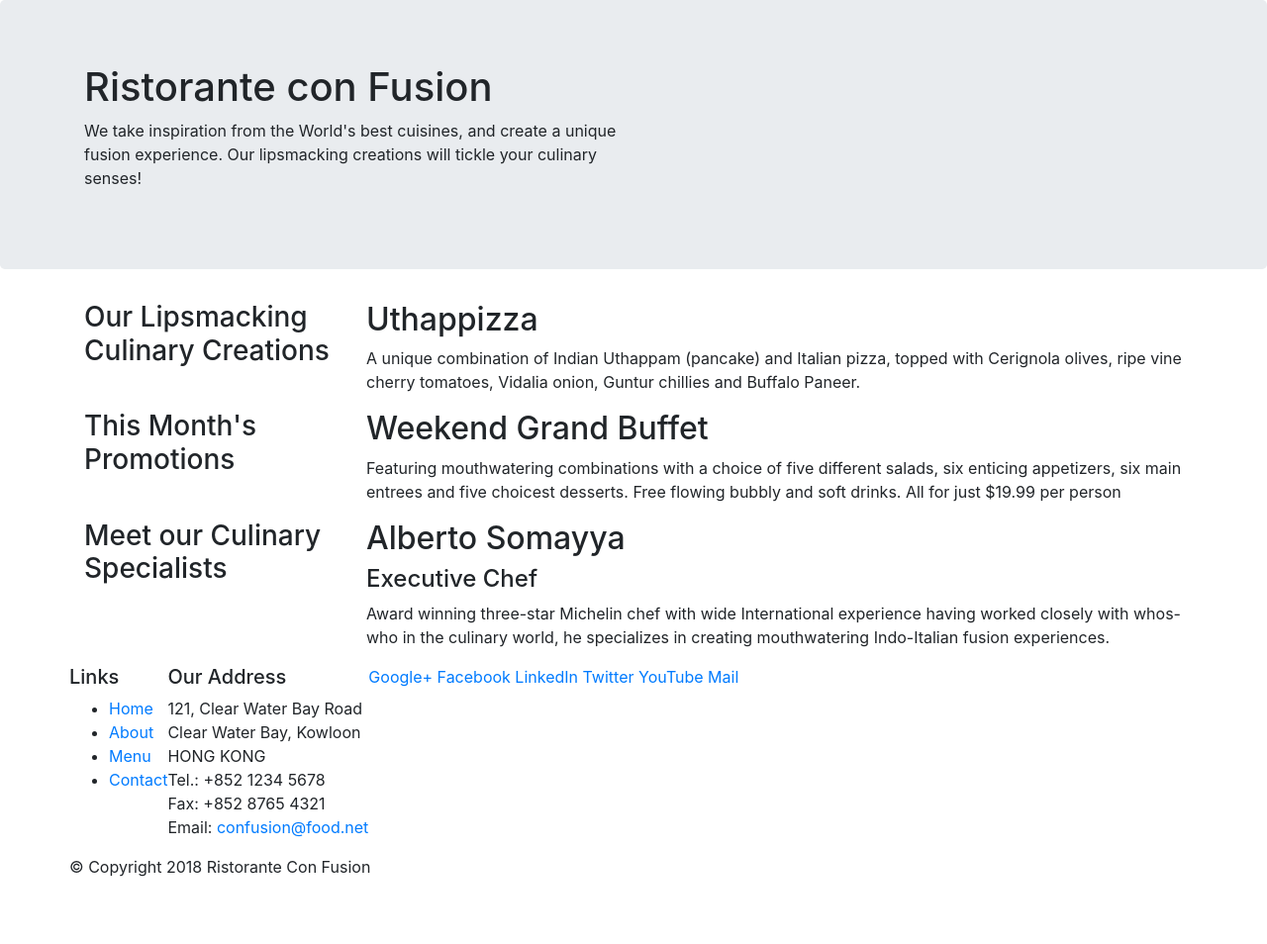
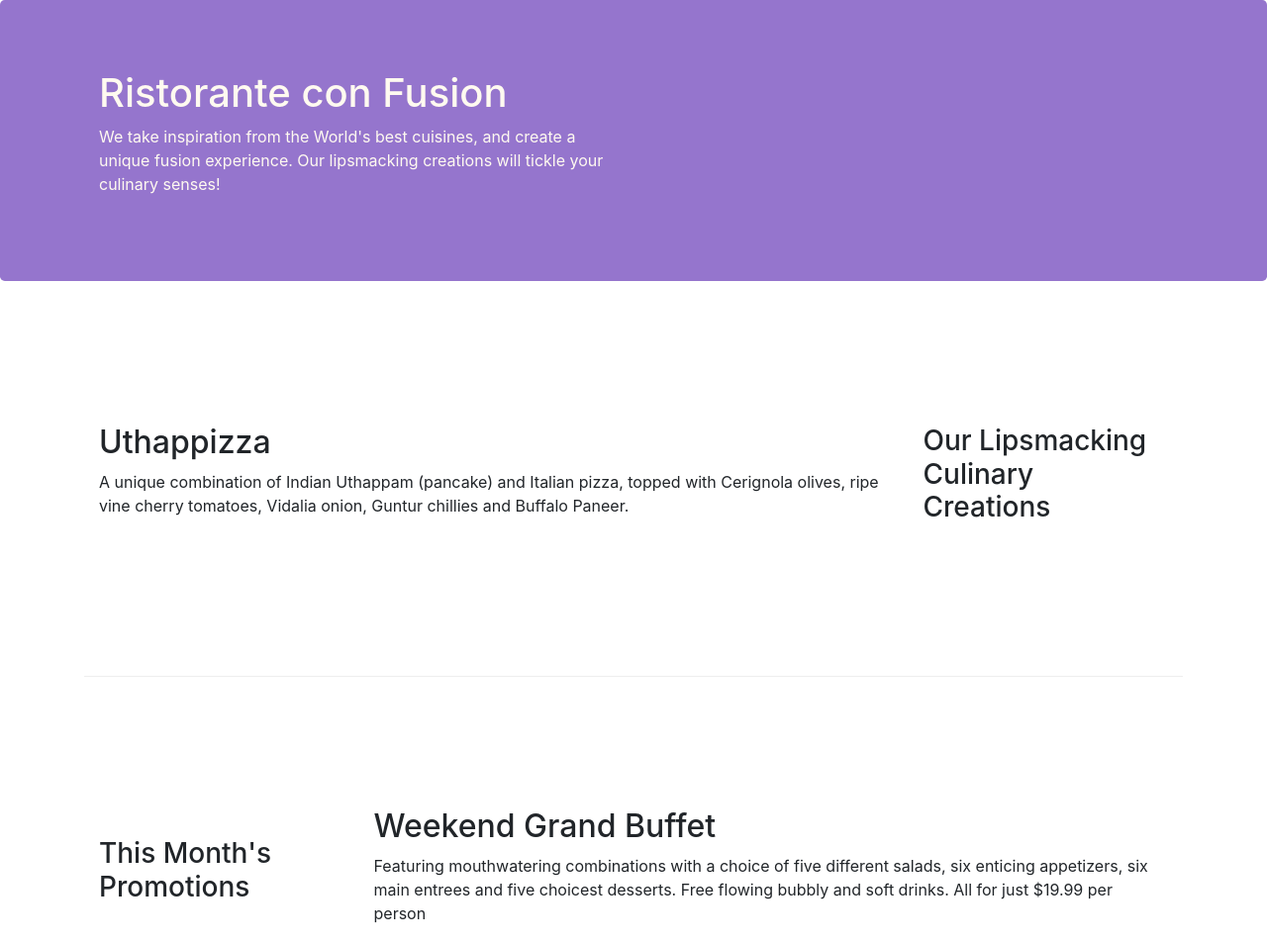
Before and after one commit to mdh3hc/bootstrap4, a website: page index.html in a window 1280 px wide. Shown: the top 954 px of the page at 99% size. Before the commit the page ends 904 px from the top, so only its background shows below. Drawn offline with nearby package versions, Linux system fonts and the light colour scheme.

Commit message:
After assignment 1

```diff
--- /dev/null
+++ b/css/styles.css
@@ -0,0 +1,30 @@
+.row-header{
+    margin: 0px auto;
+    padding: 0px auto;
+}
+
+.row-content {
+    margin: 0px auto;
+    padding: 50px 0px 50px 0px;
+    border-bottom: 1px ridge;
+    min-height: 400px;
+}
+
+.footer {
+    background-color: #d1c4e9;
+    margin: 0px auto;
+    padding: 20px 0px 20px 0px;
+}
+
+.jumbotron {
+    padding: 70px 30px 70px 30px;
+    margin: 0px auto;
+    background-color: #9575CD;
+    color: floralwhite;
+}
+
+.address {
+    font-size: 80%;
+    margin: 0px;
+    color: #0f0f0f;
+}
--- a/index.html
+++ b/index.html
@@ -10,13 +10,14 @@
 
     <!-- Bootstrap CSS -->
     <link rel="stylesheet" href="node_modules/bootstrap/dist/css/bootstrap.min.css">
+    <link rel="stylesheet" href="css/styles.css">
 </head>
 
 <body>
 
     <header class="jumbotron">
         <div class="container">
-            <div class="row">
+            <div class="row row-header">
                 <div class="col-12 col-sm-6">
                     <h1>Ristorante con Fusion</h1>
                     <p>We take inspiration from the World's best cuisines, and create a unique fusion experience. Our lipsmacking creations will tickle your culinary senses!</p>
@@ -28,18 +29,18 @@
     </header>
 
     <div class="container">
-        <div class="row">
-            <div class="col-12 col-sm-4 col-md-3">
+        <div class="row row-content align-items-center">
+            <div class="col-12 col-sm-4 order-sm-last col-md-3">
                 <h3>Our Lipsmacking Culinary Creations</h3>
             </div>
-            <div class="col-12 col-sm col-md">
+            <div class="col col-sm order-sm-first col-md">
                 <h2>Uthappizza</h2>
                 <p>A unique combination of Indian Uthappam (pancake) and Italian pizza, topped with Cerignola olives, ripe vine cherry tomatoes, Vidalia onion, Guntur chillies and Buffalo Paneer.</p>
             </div>
         </div>
 
 
-        <div class="row">
+        <div class="row row-content align-items-center">
             <div class="col-12 col-sm-4 col-md-3">
                 <h3>This Month's Promotions</h3>
             </div>
@@ -49,11 +50,11 @@
             </div>
         </div>
 
-        <div class="row">
-            <div class="col-12 col-sm-4 col-md-3">
+        <div class="row row-content align-items-center">
+            <div class="col-12 col-sm-4 order-sm-last col-md-3">
                 <h3>Meet our Culinary Specialists</h3>
             </div>
-            <div class="col-12 col-sm col-md">
+            <div class="col-12 col-sm order-sm-first col-md">
                 <h2>Alberto Somayya</h2>
                 <h4>Executive Chef</h4>
                 <p>Award winning three-star Michelin chef with wide International experience having worked closely with whos-who in the culinary world, he specializes in creating mouthwatering Indo-Italian fusion experiences. </p>
@@ -61,19 +62,19 @@
         </div>
     </div>
 
-    <footer>
+    <footer class="footer">
         <div class="container">
             <div class="row">
-                <div>
+                <div class="col-4 offset-1 col-sm-2">
                     <h5>Links</h5>
-                    <ul>
+                    <ul class="list-unstyled">
                         <li><a href="#">Home</a></li>
                         <li><a href="#">About</a></li>
                         <li><a href="#">Menu</a></li>
                         <li><a href="#">Contact</a></li>
                     </ul>
                 </div>
-                <div>
+                <div class="col-7 col-sm-5">
                     <h5>Our Address</h5>
                     <address>
 		              121, Clear Water Bay Road<br>
@@ -84,8 +85,8 @@
 		              Email: <a href="mailto:confusion@food.net">confusion@food.net</a>
 		           </address>
                 </div>
-                <div>
-                    <div>
+                <div class="col-12 col-sm-4 align-self-center">
+                    <div class="text-center">
                         <a href="http://google.com/+">Google+</a>
                         <a href="http://www.facebook.com/profile.php?id=">Facebook</a>
                         <a href="http://www.linkedin.com/in/">LinkedIn</a>
@@ -95,8 +96,8 @@
                     </div>
                 </div>
            </div>
-           <div class="row">
-                <div>
+           <div class="row justify-content-center">
+                <div class="col-auto">
                     <p>© Copyright 2018 Ristorante Con Fusion</p>
                 </div>
            </div>
```
Also changed, not shown: aboutus.html (added, +110 -0 lines).
